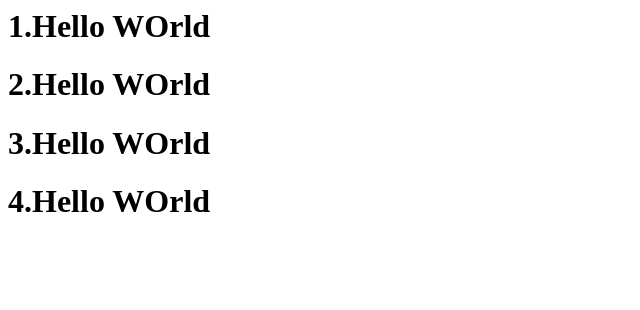
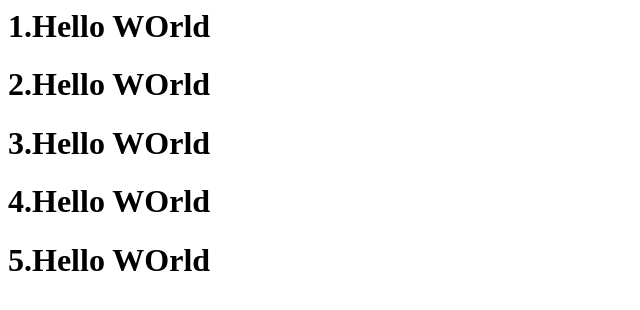
Before and after one commit to Ye-wonseo/HelloWorld, a plain HTML site: page index.html in a window 1280 px wide. Shown: the whole page, without its empty margins (0-640 px from the left). Drawn offline with Linux system fonts and the light colour scheme.

Commit message:
fifth commit

```diff
--- a/index.html
+++ b/index.html
@@ -9,5 +9,6 @@
         <h1>2.Hello WOrld</h1>
         <h1>3.Hello WOrld</h1>
         <h1>4.Hello WOrld</h1>
+        <h1>5.Hello WOrld</h1>
     </boby>
 </html>
```
Also changed, not shown: 1 other file.
